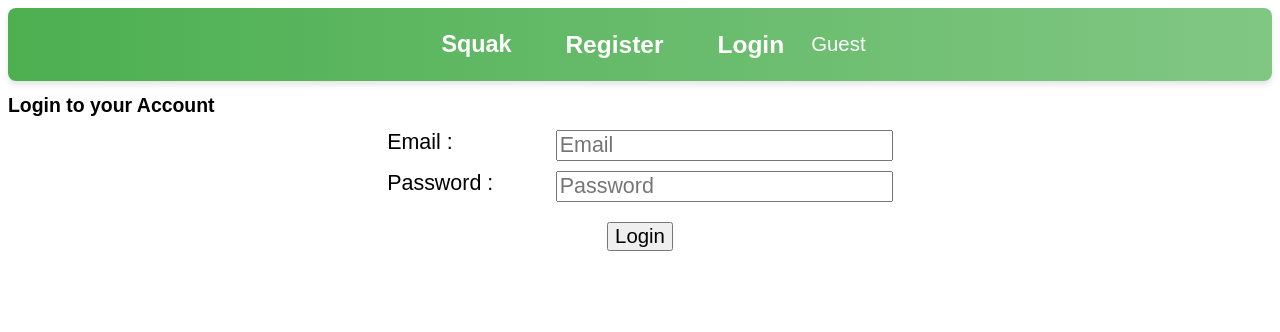
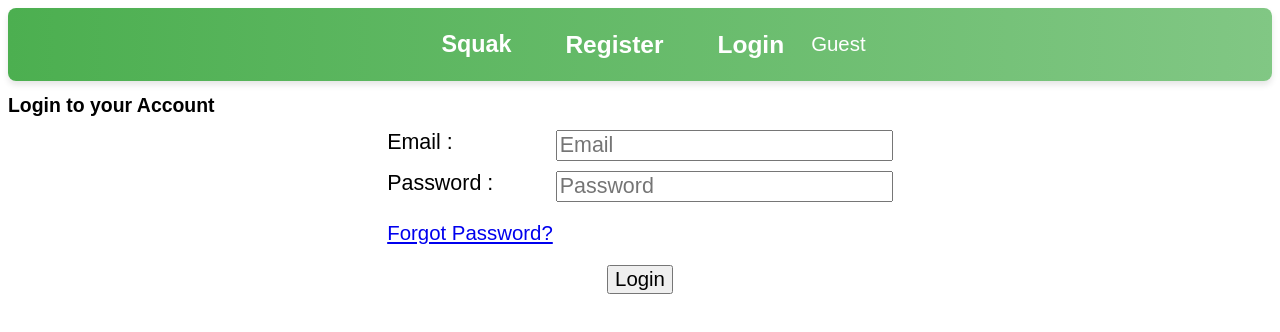
Before and after one commit to lamseey/forum-app, a Vue app: page /login in a window 1280 px wide. Shown: the top 332 px of the page. Built offline with nearby package versions, Linux system fonts and the light colour scheme; no server answers.

Commit message:
unoffical

```diff
--- a/src/composables/useSignup.js
+++ b/src/composables/useSignup.js
@@ -1,7 +1,7 @@
 import { ref } from 'vue';
 import { useRouter } from 'vue-router';
 import { getAuth, createUserWithEmailAndPassword, updateProfile } from 'firebase/auth';
-import { getFirestore, doc, addDoc } from 'firebase/firestore';
+import { getFirestore, doc, setDoc } from 'firebase/firestore';
 
 const useSignup = () => {
   const email = ref('');
@@ -29,7 +29,7 @@ const useSignup = () => {
       });
 
       // Add user to Firestore
-      await addDoc(doc(db, 'users', user.uid), {
+      await setDoc(doc(db, 'users', user.uid), {
         username: username.value,
         email: email.value,
         profilePicture: 'https://example.com/default-avatar.png', // Default profile pic (can be replaced)
--- a/src/views/Login.vue
+++ b/src/views/Login.vue
@@ -7,16 +7,58 @@
         <label>Password : </label>
         <input type="password" placeholder="Password" v-model="password" />
         </div>
+
+        <!-- Forgot Password -->
+        <a href="#" @click.prevent="forgotPassword" style="align-self: flex-start; margin-left: 30%;">
+        Forgot Password?
+        </a>
+
         <button @click="login">Login</button>
         <p v-if="error" style="color: red;">{{ error }}</p>
+        <p v-if="successMessage" style="color: green;">{{ successMessage }}</p>
     </div>
 </template>
 
+
 <script setup>
-import useLogin from '@/composables/useLogin';
+import { ref } from 'vue'
+import useLogin from '@/composables/useLogin'
+import { getAuth, sendPasswordResetEmail } from 'firebase/auth'
+import { getFirestore, collection, query, where, getDocs } from 'firebase/firestore'
 
-const { email, password, error, login } = useLogin();
+const { email, password, error, login } = useLogin()
+const successMessage = ref('')
+
+const forgotPassword = async () => {
+  const auth = getAuth()
+  const db = getFirestore()
+  error.value = ''
+  successMessage.value = ''
+
+  if (!email.value) {
+    error.value = 'Please enter your email to reset your password.'
+    return
+  }
+
+  try {
+    // Step 1: Look for a user in Firestore with the provided email
+    const q = query(collection(db, 'users'), where('email', '==', email.value.trim().toLowerCase()))
+    const querySnapshot = await getDocs(q)
+
+    if (querySnapshot.empty) {
+      error.value = 'No user found with this email in the database.'
+      return
+    }
+
+    // Step 2: Send the password reset email
+    await sendPasswordResetEmail(auth, email.value.trim().toLowerCase())
+    successMessage.value = 'Password reset email sent. Check your inbox.'
+  } catch (err) {
+    error.value = err.message
+  }
+}
 </script>
+
 
 <style scoped>
 .register-container {
```
